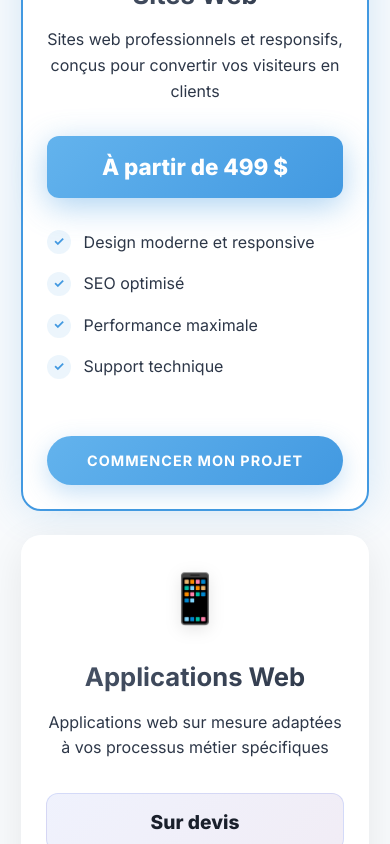
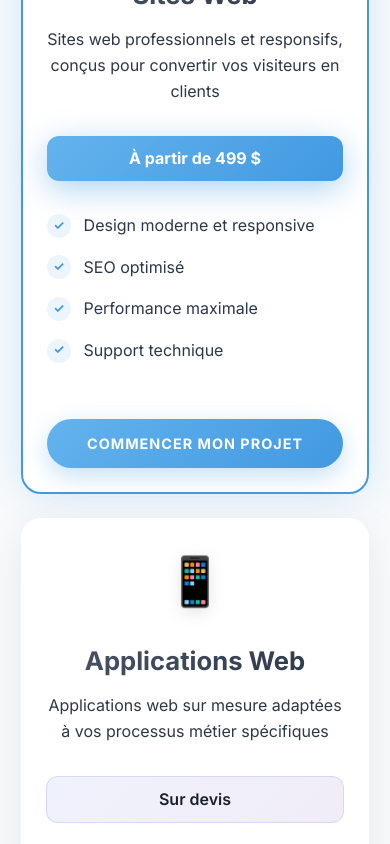
Before and after one commit to steevehusser/steevehusser.github.io, an Angular app in the folder steevehusser/: page / in a window 390 px wide. Shown: the part 3100-3944 px from the top of the page. Built offline with nearby package versions, Linux system fonts and the light colour scheme.

Commit message:
Refactor service pricing styles: adjust font sizes, weights, and padding for improved visual consistency across components.

```diff
--- a/steevehusser/src/app/components/services.component.scss
+++ b/steevehusser/src/app/components/services.component.scss
@@ -88,11 +88,11 @@
 }
 
 .service-price {
-    font-size: 1.5rem;
-    font-weight: 800;
+    font-size: 1.2rem;
+    font-weight: 600;
     color: var(--text-primary);
     margin-bottom: 2rem;
-    padding: 1rem 1.5rem;
+    padding: 0.8rem 1.2rem;
     background: linear-gradient(135deg, rgba(102, 126, 234, 0.1), rgba(118, 75, 162, 0.1));
     border-radius: 12px;
     border: 1px solid rgba(102, 126, 234, 0.2);
@@ -100,10 +100,11 @@
     &.featured {
         background: var(--tech-gradient);
         color: white;
-        font-size: 1.8rem;
+        font-size: 1.2rem;
         border: none;
         box-shadow: 0 8px 25px rgba(66, 153, 225, 0.3);
         animation: priceGlow 2s ease-in-out infinite alternate;
+        font-weight: 700;
     }
 }
 
@@ -242,10 +243,10 @@
     }
 
     .service-price {
-        font-size: 1.3rem;
+        font-size: 1.1rem;
 
         &.featured {
-            font-size: 1.6rem;
+            font-size: 1.1rem;
         }
     }
 
@@ -286,11 +287,11 @@
         }
 
         .service-price {
-            font-size: 1.2rem;
-            padding: 0.8rem 1.2rem;
+            font-size: 1rem;
+            padding: 0.6rem 1rem;
 
             &.featured {
-                font-size: 1.4rem;
+                font-size: 1rem;
             }
         }
 
```
